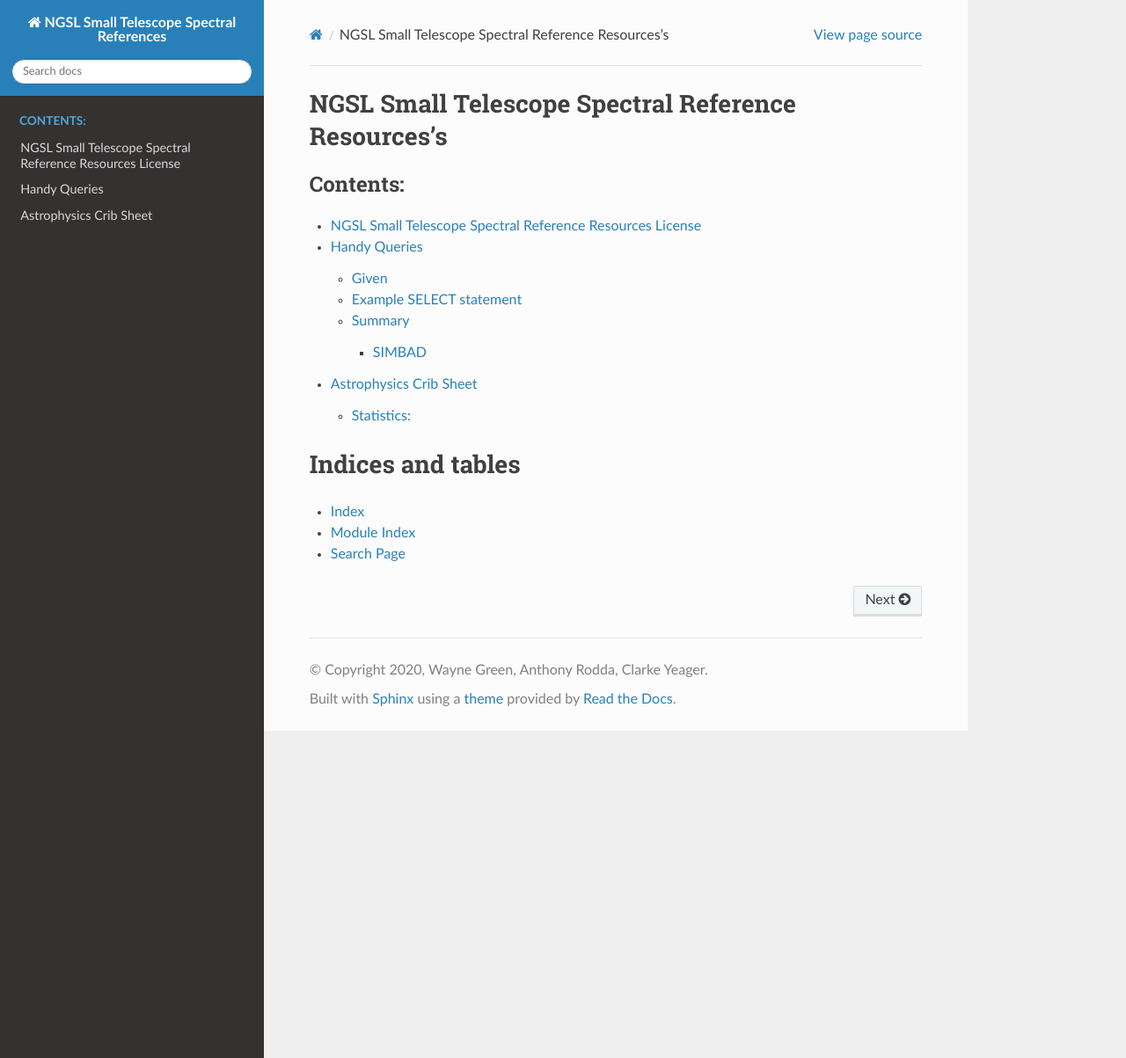
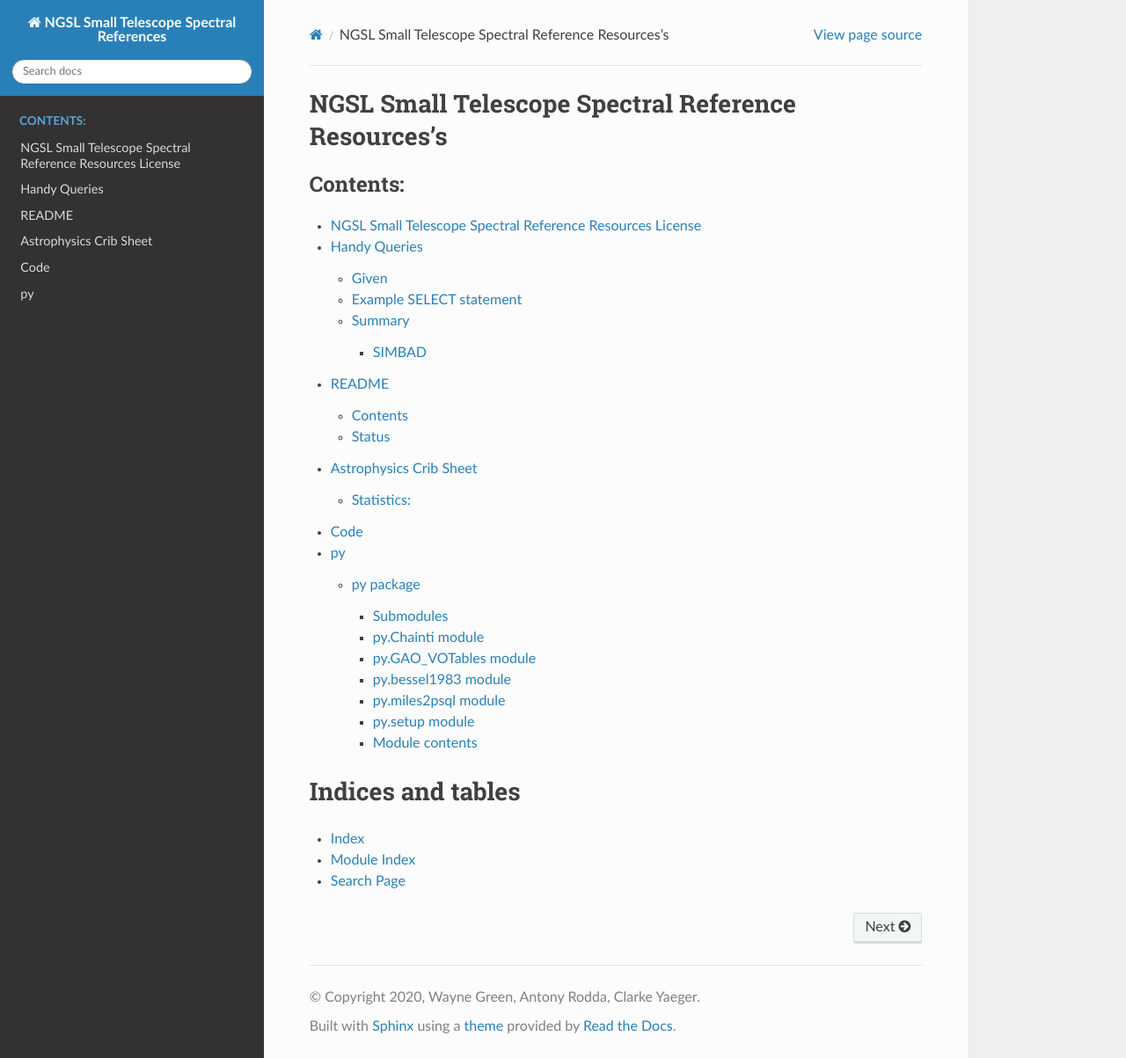
Before and after one commit to dxwayne/NGSL, a Sphinx documentation site: the page built from docs/source/index.rst, in a window 1280 px wide and 1203 px high. Shown: the whole window at 88% size. Built offline with Sphinx 7.4.7 and the Read the Docs theme 2.0.0, drawn with Linux system fonts in a browser that asks for light colours; formulas are drawn with MathJax 3.

Commit message:
May have screwed up the repo, but added code to make the py docs.

```diff
--- /dev/null
+++ b/docs/source/code.rst
@@ -0,0 +1,21 @@
+====
+Code
+====
+
+.. csv-table:: **File List**
+   :header: "File", "Description"
+   :widths: 30, 90
+
+   "__init__.py","Python cruft"
+   "AlbersExampleTable.py","Emerging ATM data"
+   "Chainti.py","Test link to Chainty Line Data"
+   "GAO_VOTables.py","Hack for VO tables"
+   "bessel1983.py","Convert spectral source data"
+   "calobs2dat","Convert spectral source data"
+   "fits1d2dat","Work with 1D FITS file (emerging)"
+   "fits2psqlraw","Convert multi-HDU to psql using jsonb"
+   "jacobi2dat","Convert spectral source data"
+   "json2psql","Given json data from web,  hack for psql"
+   "khan2dat","Convert spectral source data"
+   "miles2psql.py","Convert spectral source data"
+   "stis2dat","Convert spectral source data"
--- a/docs/source/conf.py
+++ b/docs/source/conf.py
@@ -17,15 +17,18 @@ sys.path.insert(0, os.path.abspath('../'))
 sys.path.insert(0, os.path.abspath('../../'))
 
 
+
 # -- Project information -----------------------------------------------------
 
 project = 'NGSL Small Telescope Spectral References'
-copyright = '2020, Wayne Green, Anthony Rodda, Clarke Yeager'
-author = 'Wayne Green, Anthony Rodda, Clarke Yeager'
+copyright = '2020, Wayne Green, Antony Rodda, Clarke Yaeger'
+author = 'Wayne Green, Antony Rodda, Clarke Yaeger'
 
 # The full version, including alpha/beta/rc tags
 release = '0.0.1'
 
+# The master toctree document.
+master_doc = 'index'
 
 # -- General configuration ---------------------------------------------------
 
@@ -53,6 +56,8 @@ templates_path = ['_templates']
 # This pattern also affects html_static_path and html_extra_path.
 exclude_patterns = []
 
+# If true, `todo` and `todoList` produce output, else they produce nothing.
+todo_include_todos = True
 
 # -- Options for HTML output -------------------------------------------------
 
@@ -66,15 +71,4 @@ html_theme = 'sphinx_rtd_theme'
 # so a file named "default.css" will overwrite the builtin "default.css".
 html_static_path = ['_static']
 
-
-# -- Extension configuration -------------------------------------------------
-
-# -- Options for intersphinx extension ---------------------------------------
-
-# Example configuration for intersphinx: refer to the Python standard library.
 intersphinx_mapping = {'https://docs.python.org/3/': None}
-
-# -- Options for todo extension ----------------------------------------------
-
-# If true, `todo` and `todoList` produce output, else they produce nothing.
-todo_include_todos = True
--- a/docs/source/index.rst
+++ b/docs/source/index.rst
@@ -9,6 +9,8 @@ NGSL Small Telescope Spectral Reference Resources's
    queries
    README
    Astrophysics
+   code
+   modules
 
 Indices and tables
 ==================
--- /dev/null
+++ b/docs/source/modules.rst
@@ -0,0 +1,7 @@
+py
+==
+
+.. toctree::
+   :maxdepth: 4
+
+   py
--- /dev/null
+++ b/docs/source/py.rst
@@ -0,0 +1,54 @@
+py package
+==========
+
+Submodules
+----------
+
+py.Chainti module
+-----------------
+
+.. automodule:: py.Chainti
+   :members:
+   :undoc-members:
+   :show-inheritance:
+
+py.GAO\_VOTables module
+-----------------------
+
+.. automodule:: py.GAO_VOTables
+   :members:
+   :undoc-members:
+   :show-inheritance:
+
+py.bessel1983 module
+--------------------
+
+.. automodule:: py.bessel1983
+   :members:
+   :undoc-members:
+   :show-inheritance:
+
+py.miles2psql module
+--------------------
+
+.. automodule:: py.miles2psql
+   :members:
+   :undoc-members:
+   :show-inheritance:
+
+py.setup module
+---------------
+
+.. automodule:: py.setup
+   :members:
+   :undoc-members:
+   :show-inheritance:
+
+
+Module contents
+---------------
+
+.. automodule:: py
+   :members:
+   :undoc-members:
+   :show-inheritance:
--- a/py/__init__.py
+++ b/py/__init__.py
@@ -1 +1,3 @@
 # placeholder for Sphinx.
+
+#from GAO_VOTables.py import *
```
Also changed, not shown: docs/source/README.rst (+23 -1 lines), 3 other files.
